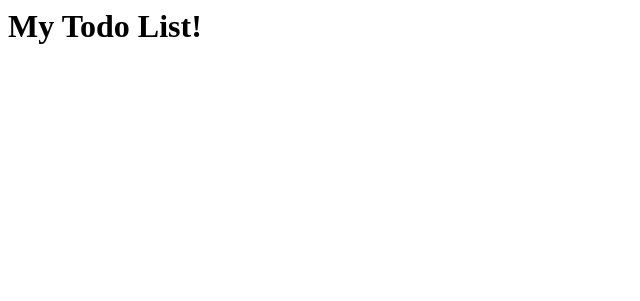
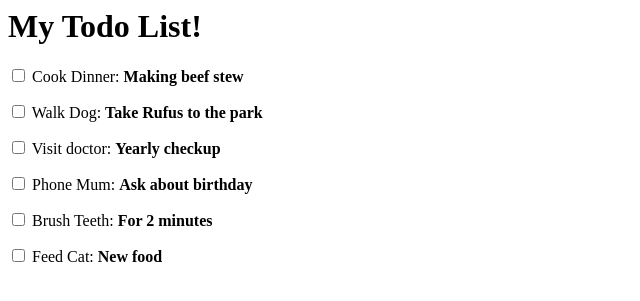
Before and after one commit to kelsiesmurphy/codeclan_projects, a Flask app: page /tasks in a window 1280 px wide. Shown: the top 301 px of the page, without its empty margins (0-640 px from the left). Run offline with Flask 2, Linux system fonts and the light colour scheme.

Commit message:
Complete flask class

```diff
--- a/week_03/day_03/flask_templates/controllers/controller.py
+++ b/week_03/day_03/flask_templates/controllers/controller.py
@@ -1,5 +1,6 @@
 from app import app
 from flask import render_template
+from models.todo_list import tasks
 
 @app.route("/")
 def index():
@@ -7,4 +8,4 @@ def index():
 
 @app.route("/tasks")
 def show_tasks():
-    return render_template("index.html", title="Home")
+    return render_template("index.html", title="Home", tasks=tasks)
--- a/week_03/day_03/flask_templates/models/todo_list.py
+++ b/week_03/day_03/flask_templates/models/todo_list.py
@@ -2,5 +2,9 @@ from models.task import Task
 
 task1 = Task("Cook Dinner", "Making beef stew")
 task2 = Task("Walk Dog", "Take Rufus to the park")
+task3 = Task("Visit doctor", "Yearly checkup")
+task4 = Task("Phone Mum", "Ask about birthday")
+task5 = Task("Brush Teeth", "For 2 minutes")
+task6 = Task("Feed Cat", "New food")
 
-tasks = [task1, task2]
+tasks = [task1, task2, task3, task4, task5, task6]
--- a/week_03/day_03/flask_templates/templates/index.html
+++ b/week_03/day_03/flask_templates/templates/index.html
@@ -4,5 +4,12 @@
     </head>
     <body>
         <h1>My Todo List!</h1>
+        {% for task in tasks %}
+            <form>
+                <input type="checkbox" id="vehicle1" name="vehicle1" value="Bike">
+            <label for="vehicle1"> {{ task.title }}: <b>{{ task.description }}</b></label><br>
+            </form>
+        {% endfor %}
+
     </body>
     </html>
```
